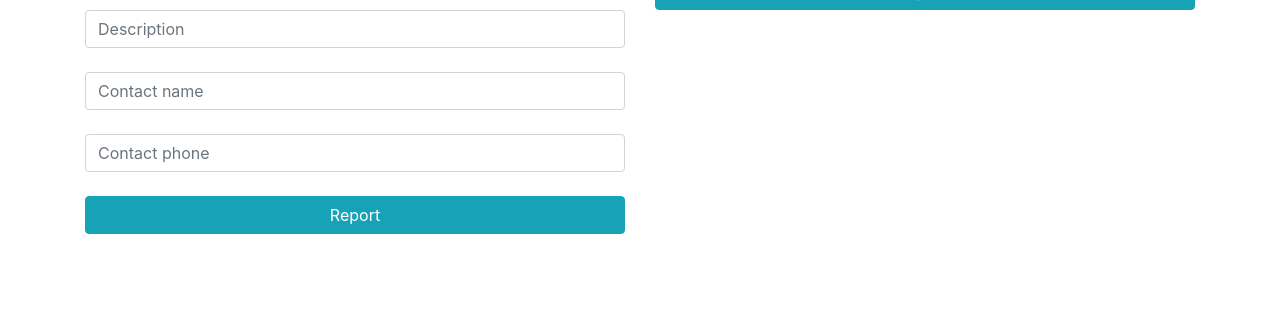
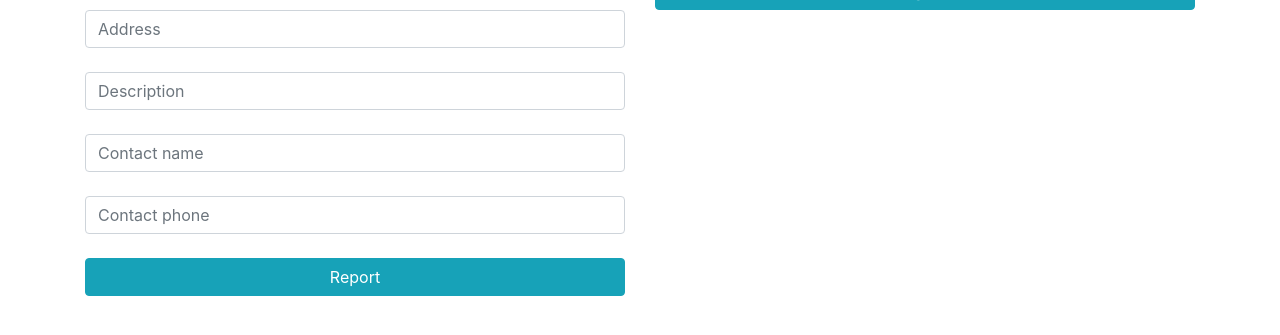
Before and after one commit to sspsk/losKalamos, a Flask app: page / in a window 1280 px wide. Shown: the part 205-540 px from the top of the page. Run offline with Flask 2, Linux system fonts and the light colour scheme; data that the repository does not hold is empty; some libraries are stand-ins or nearby versions.

Commit message:
add address field

```diff
--- a/loskalamos/reports.py
+++ b/loskalamos/reports.py
@@ -14,6 +14,7 @@ def report():
     area = request.form['area']
     description = request.form['description']
     region = request.form['region']
+    address = request.form['address']
     contact_name = request.form['contact_name']
     contact_phone = request.form['contact_phone']
     db = get_db()
@@ -28,8 +29,10 @@ def report():
         error = 'Description is required'
     elif not region:
         error = 'Region is required.'
+    elif not address:
+        error = 'Address is required.'
     if error is None:
-        cur.execute('INSERT INTO report (type, area, region, description, contact_name, contact_phone) VALUES (%s, %s, %s, %s, %s, %s) RETURNING id', (type, area, region, description, contact_name, contact_phone))
+        cur.execute('INSERT INTO report (type, area, region, description, address, contact_name, contact_phone) VALUES (%s, %s, %s, %s, %s, %s, %s) RETURNING id', (type, area, region, description, address, contact_name, contact_phone))
         id = cur.fetchone()['id']
         db.commit()
         flash('Thank you {0}. Successful report. Id of report: {1}'.format(contact_name,id))
--- a/loskalamos/shema.sql
+++ b/loskalamos/shema.sql
@@ -18,6 +18,7 @@ CREATE TABLE report (
   description TEXT NOT NULL,
   region TEXT NOT NULL,
   area TEXT NOT NULL,
+  address TEXT NOT NULL,
   takenby INTEGER,
   contact_name TEXT,
   contact_phone TEXT
--- a/loskalamos/templates/auth/index.html
+++ b/loskalamos/templates/auth/index.html
@@ -37,6 +37,9 @@
               {%endfor%}
             </select>
          </div>
+          <div class="form-group">
+              <input type="text" id="defaultLoginFormUsername" class="form-control mb-4" placeholder="Address" name="address" required>
+          </div>
            <div class="form-group">
           <input type="text" id="defaultLoginFormUsername" class="form-control mb-4" placeholder="Description" name="description" required>
           </div>
--- a/loskalamos/templates/reports/entries.html
+++ b/loskalamos/templates/reports/entries.html
@@ -110,7 +110,7 @@
     <li class="list-group-item">
       <div class="row">
         <div class="col-10">
-        <p>Type: {{ post['type'] }}. Region: {{post['region']}}. Area: {{post['area']}}  Details: {{post['description']}}. Available to take. </p>
+        <p>Type: {{ post['type'] }}. Region: {{post['region']}}. Area: {{post['area']}}. Address: {{post['address']}}.  Details: {{post['description']}}. Available to take. </p>
         </div>
         <div class="col">
       <form method="post" action="{{url_for('reports.take', id = post['id'])}}">
```
